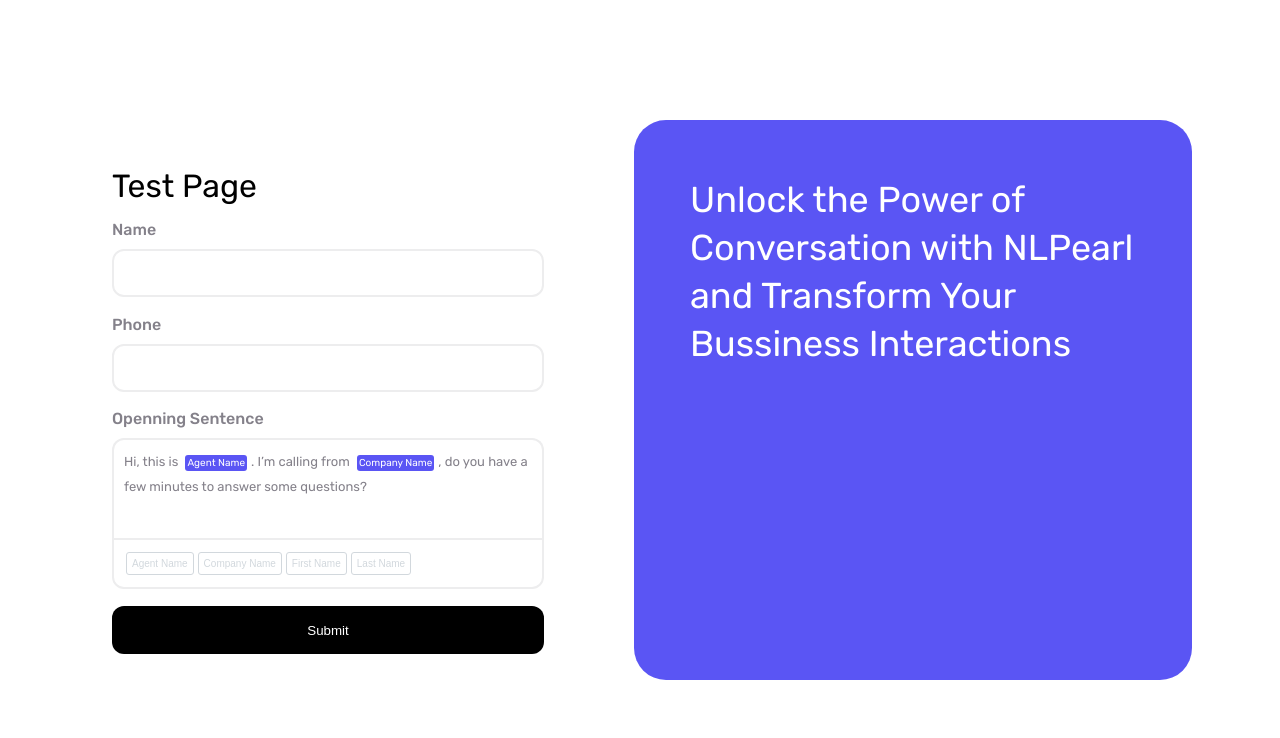
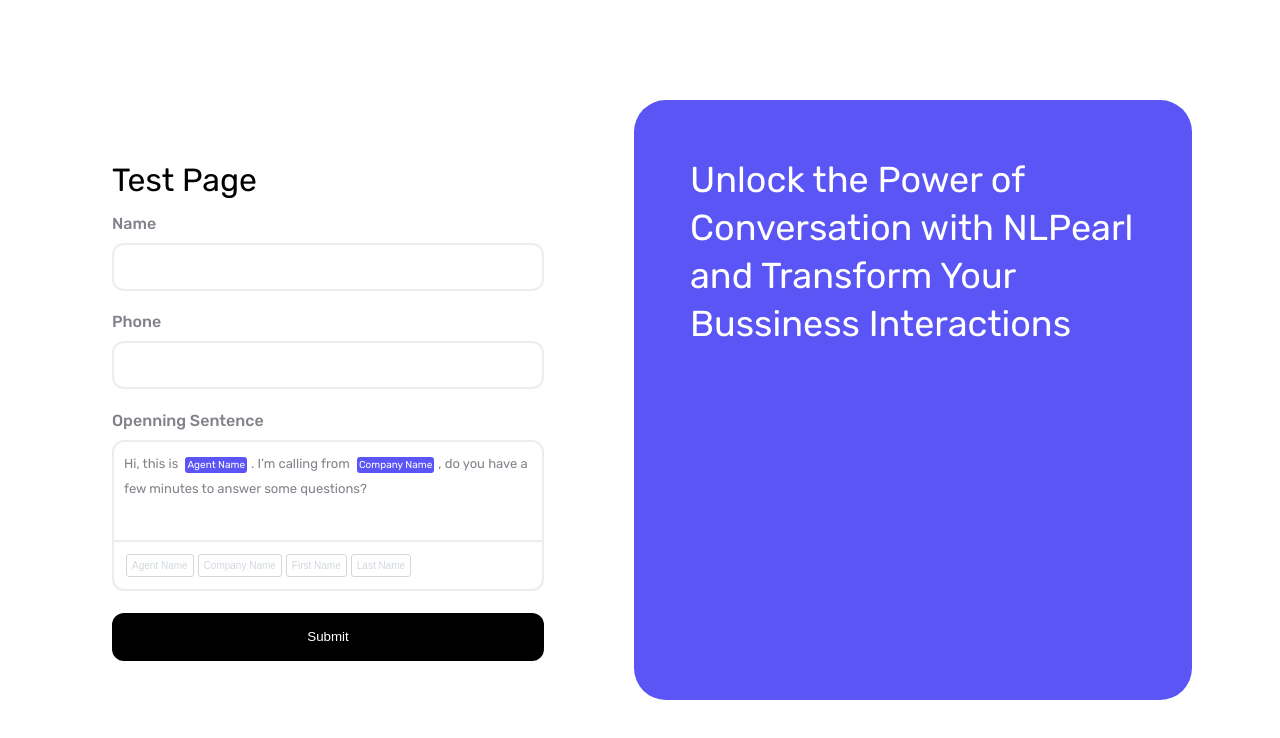
Before and after one commit to PNadya90/NLTestAssignment, an Angular app: page / in a window 1280 px wide. Shown: the top 738 px of the page. Built offline with nearby package versions, Linux system fonts and the light colour scheme.

Commit message:
small styles changes

```diff
--- a/src/app/app.component.scss
+++ b/src/app/app.component.scss
@@ -11,7 +11,7 @@
     grid-template-columns: 30rem minmax(30rem, 39rem);
     justify-content: center;
     gap: 6%;
-    height: 70%;
+    height: 75%;
     align-items: center;
     aside {
         display: flex;
--- a/src/app/components/form-container/form-container.component.scss
+++ b/src/app/components/form-container/form-container.component.scss
@@ -2,7 +2,7 @@
     display: flex;
     flex-direction: column;
     justify-content: center;
-    padding: 0 5%;
+    margin: 0 5%;
     h1 {
         font-size: 2rem;
         margin-bottom: 15px;
--- a/src/styles.scss
+++ b/src/styles.scss
@@ -19,7 +19,7 @@
     .form-field {
         display: flex;
         flex-direction: column;
-        margin-bottom: 4%;
+        margin-bottom: 5%;
         label {
             font-size: 1rem;
             color: var(--labels-color);
```
